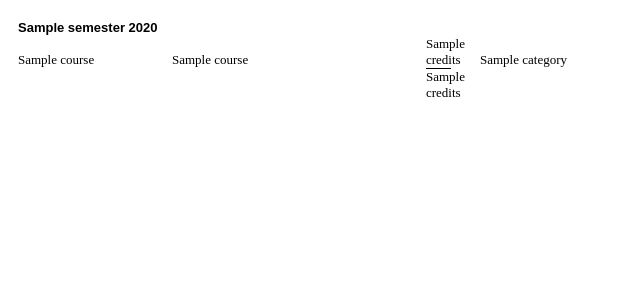
After one commit to patrick-jennewein/UMSL_Course_Scheduler, a Flask app: template app/templates/printable.html in a window 1280 px wide. The commit adds this page. Shown: the top 300 px of the page, without its empty margins (0-640 px from the left). Run offline with Flask 3, Linux system fonts and the light colour scheme; the template is opened without the code that fills it: most values are stand-ins (such as "Sample title", 1, 10 or a date in 2020).

Commit message:
Setting up the structure to merge into dev

```diff
--- /dev/null
+++ b/app/static/styles/printable.css
@@ -0,0 +1,48 @@
+h1{
+    font-family: Arial;
+    margin: 0;
+    padding: 0;
+    display: inline-block;
+    font-size: 13px;
+}
+#course, #name, #credits, #category, #space, #credits-top{
+    width: 150px;
+    display: inline-block;
+    margin: 0;
+    padding: 0;
+    font-family: "Times New Roman";
+    font-size: 13px;
+}
+#space{
+    width: 50px;
+}
+#name{
+    width: 250px;
+}
+#credits{
+    width: 25px;
+    text-align: right;
+}
+#credits-top{
+    width: 25px;
+    text-align: right;
+    border-top: 1px solid black;
+}
+#category{
+    margin-left: 25px;
+    width: 150px;
+}
+.grid-container {
+    display: grid;
+    grid-template-columns: repeat(1, 1fr);
+    gap: 20px;
+}
+.grid-item {
+    padding: 10px;
+}
+
+@media print{
+    div {
+        break-inside: avoid;
+    }
+}
--- /dev/null
+++ b/app/templates/printable.html
@@ -0,0 +1,34 @@
+<!DOCTYPE html>
+<html lang="en">
+<head>
+    <meta charset="UTF-8">
+    <title>Title</title>
+    <link rel="stylesheet" href="../static/styles/printable.css">
+</head>
+<body>
+    <div class = "printable-page">
+        <!-- Iterate through each semester's courses-->
+        <div class = "grid-container">
+            {% for semester in course_schedule_display %}
+                <!-- One semester -->
+                <div class = "grid-item">
+                    <h1> {{ semester.semester }} {{ semester.year }}</h1>
+                    <br>
+                    <!-- Iterate through courses-->
+                    {% for course in semester.schedule %}
+                        <span id = "course"> {{ course.course }} </span>
+                        <span id = "name"> {{ course.name }} </span>
+                        <span id = "credits"> {{ course.credits }} </span>
+                        <span id = "category"> {{ course.category }}</span>
+                        <br>
+                    {% endfor %}
+                        <span id = "course"> {{ " " }} </span>
+                        <span id = "name"> {{ " " }} </span>
+                        <span id = "credits-top"> {{ semester.credits }} </span>
+                        <span id = "category"> {{ " " }}</span>
+                </div>
+            {% endfor %}
+        </div>
+    </div>
+</body>
+</html>
--- a/app/templates/schedule_display_page.html
+++ b/app/templates/schedule_display_page.html
@@ -51,8 +51,8 @@
                         {% endif %}
                         {% endfor %}
                     </select><br>
-                    <label>Bachelor of Science</label><br>
-                    <label>Computer Science</label><br>
+                    <label>Bachelor of Science in Computer Science </label><br>
+                    <label id = "printer"><a href="{{ url_for('printable', course_schedule_display = course_schedule ) }}"> See Printer-Friendly Version </a></label><br><br>
                     <div class = "credit-category">
                         {% if certificates_display[0] != "None" %}
                             <label>{{ certificates_display[0]}} Certificate</label>
@@ -218,6 +218,7 @@
     {% else %}
         <div class="full-schedule-scheduler">
             <div class="semester-schedules">
+                <label><a href="{{ url_for('printable', course_schedule_display = course_schedule ) }}"> See Printer-Friendly Version </a></label><br><br>
                 <div class="grid-container">
                     {% for semester in course_schedule_display %}
                     <div class="grid-item" semesterNum="{{ semester.semester_number}}" ondrop="drop(event, this)"
```
Also changed, not shown: app/routes.py (+13 -0 lines), app/static/styles/mainpage.css (+20 -4 lines).
